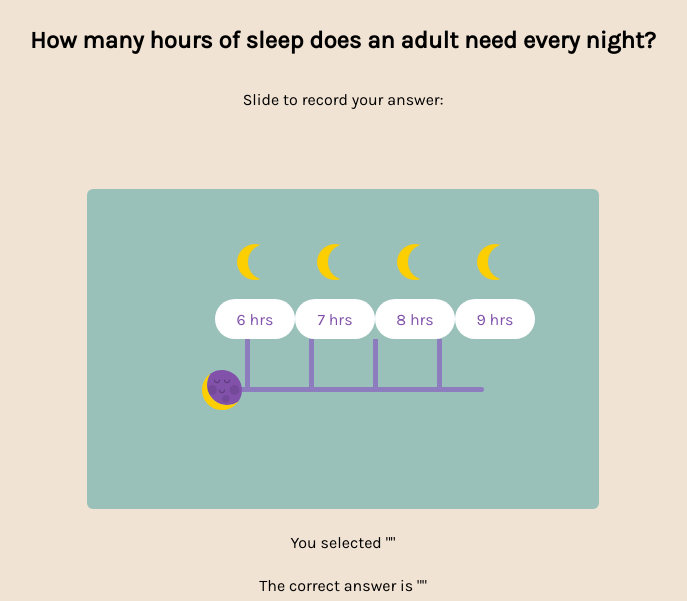
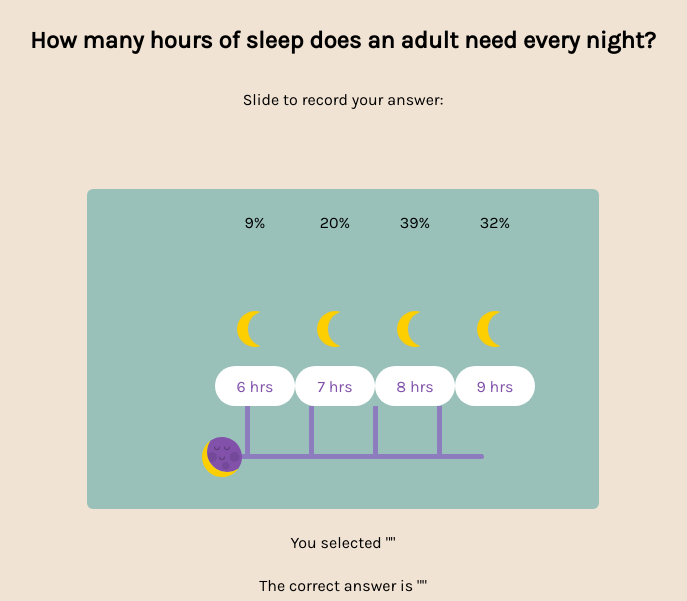
Before and after one commit to laura-dumitru/slider-quiz, a plain HTML site: page index.html in a window 1280 px wide. Shown: the part 107-708 px from the top of the page, without its empty margins (297-984 px from the left). Drawn offline with Linux system fonts and the light colour scheme.

Commit message:
Added % text

```diff
--- a/index.html
+++ b/index.html
@@ -17,18 +17,22 @@
     <main>
       <div class="images-container">
         <div class="column">
+          <p class="percent">9%</p>
           <img src="images/moon 3.png" />
           <div class="bubble">6 hrs</div>
         </div>
         <div class="column">
+          <p class="percent">20%</p>
           <img src="images/moon 3.png" />
           <div class="bubble">7 hrs</div>
         </div>
         <div class="column">
+          <p class="percent">39%</p>
           <img src="images/moon 3.png" />
           <div class="bubble">8 hrs</div>
         </div>
         <div class="column">
+          <p class="percent">32%</p>
           <img src="images/moon 3.png" />
           <div class="bubble">9 hrs</div>
         </div>
```
